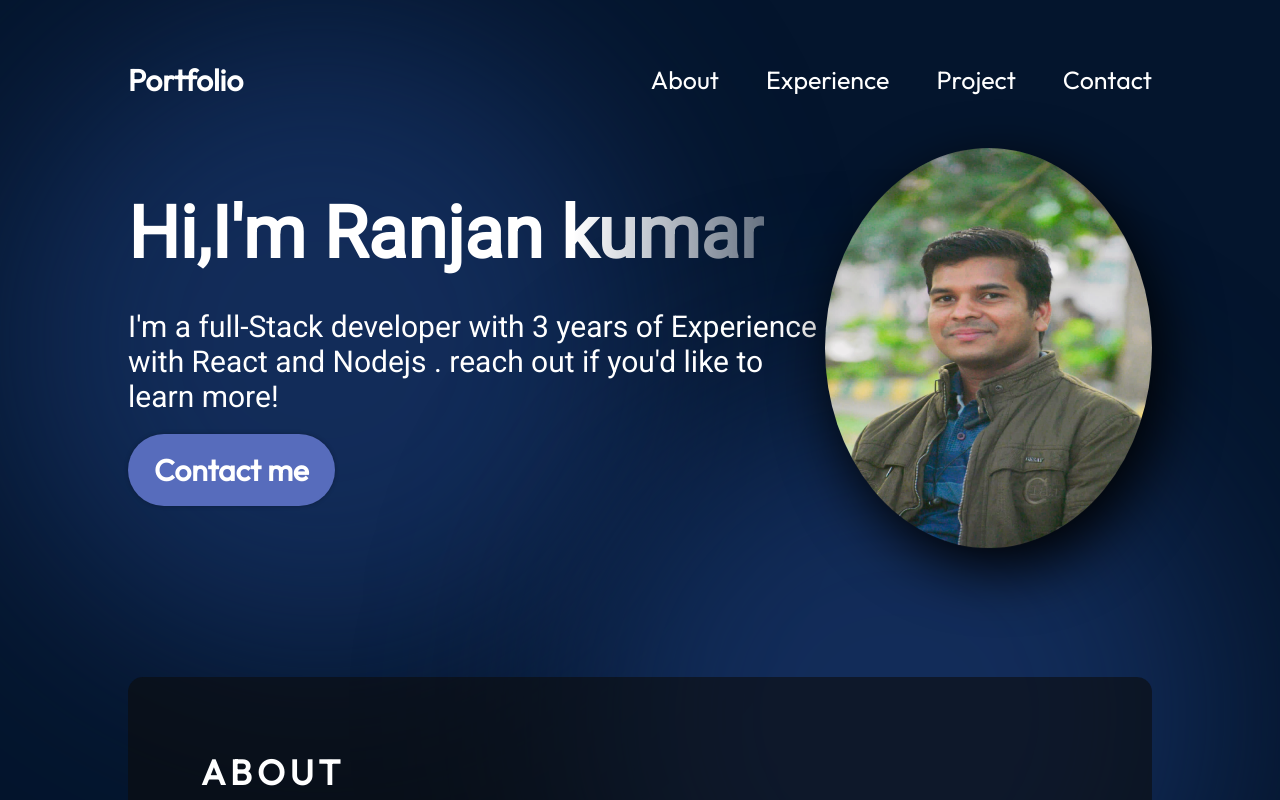
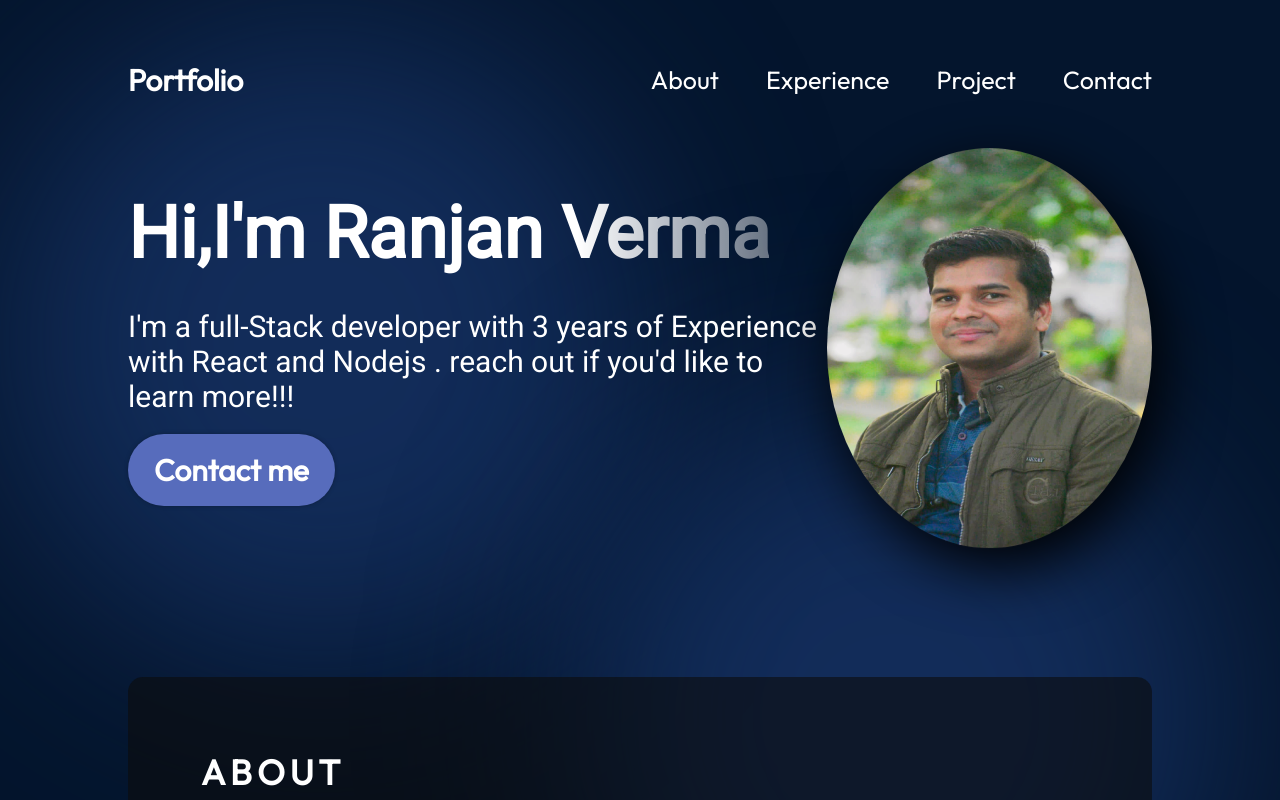
Before and after one commit to Ranjan-33/Portfolio, a React (Vite) app: page / in a window 1280 px wide. Shown: the top 800 px of the page. Built offline with nearby package versions, Linux system fonts and the light colour scheme.

Commit message:
updated name

```diff
--- a/src/components/Hero.jsx
+++ b/src/components/Hero.jsx
@@ -6,10 +6,10 @@ const Hero = () => {
   return (
     <section className={styles.container}>
       <div className={styles.content}>
-        <h1 className={styles.title}>Hi,I'm Ranjan kumar </h1>
+        <h1 className={styles.title}>Hi,I'm Ranjan Verma </h1>
         <p className={styles.description}>
           I'm a full-Stack developer with 3 years of Experience with React and
-          Nodejs . reach out if you'd like to learn more!
+          Nodejs . reach out if you'd like to learn more!!!
         </p>
         <a href="mailto:myemail@gmail.com" className={styles.contactBtn}>
           Contact me{" "}
```
